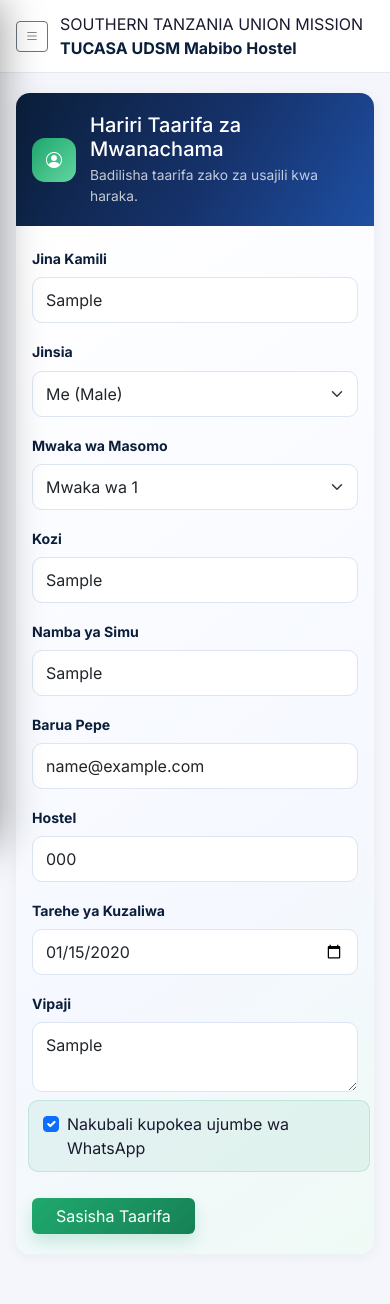
After one commit to mayungabuhalata2003-creator/TUCASA-UDMH, a Flask app: page /member/profile/edit in a window 390 px wide. The commit adds this page. Run offline with Flask 3, Linux system fonts and the light colour scheme; a user stored in the database is signed in; tables that the repository leaves empty hold one stand-in row (values such as "Sample post"); some libraries are stand-ins or nearby versions.

Commit message:
Add Tanzanian phone validation, duplicate email checks, member profile edit, approval status, and schema upgrades for member management.

```diff
--- a/app.py
+++ b/app.py
@@ -109,6 +109,17 @@ def _upgrade_existing_schema():
     if db.engine.dialect.name != "sqlite":
         return
     member_columns = {column["name"] for column in inspect(db.engine).get_columns("members")}
+    new_columns = {
+        "status": "ALTER TABLE members ADD COLUMN status VARCHAR(30) DEFAULT 'pending'",
+        "is_active": "ALTER TABLE members ADD COLUMN is_active BOOLEAN DEFAULT 1",
+        "photo_path": "ALTER TABLE members ADD COLUMN photo_path VARCHAR(500)",
+        "updated_at": "ALTER TABLE members ADD COLUMN updated_at DATETIME",
+    }
+    for name, sql in new_columns.items():
+        if name not in member_columns:
+            db.session.execute(text(sql))
+    db.session.commit()
+
     if "tarehe_ya_kuzaliwa" not in member_columns:
         db.session.execute(text("ALTER TABLE members ADD COLUMN tarehe_ya_kuzaliwa DATE"))
         db.session.commit()
--- a/forms.py
+++ b/forms.py
@@ -1,3 +1,5 @@
+import re
+
 from flask_wtf import FlaskForm
 from flask_wtf.file import FileField, FileAllowed
 from wtforms import (
@@ -9,7 +11,24 @@ from wtforms import (
     DateField,
     SubmitField,
 )
-from wtforms.validators import DataRequired, Email, Length, EqualTo, Optional
+from wtforms.validators import DataRequired, Email, Length, EqualTo, Optional, ValidationError
+
+
+def validate_tz_phone(form, field):
+    raw = (field.data or "").strip()
+    if not raw:
+        return
+
+    cleaned = re.sub(r"[\s\-\(\)]", "", raw)
+    if cleaned.startswith("+255"):
+        cleaned = "255" + cleaned[3:]
+    elif cleaned.startswith("0"):
+        cleaned = "255" + cleaned[1:]
+
+    if not re.fullmatch(r"255[67][0-9]{8}", cleaned):
+        raise ValidationError("Namba ya simu si sahihi. Mfano: 0712 345 678 au +255712345678")
+
+    field.data = cleaned
 
 
 class SignupForm(FlaskForm):
@@ -48,13 +67,17 @@ class MemberRegistrationForm(FlaskForm):
         validators=[DataRequired()],
     )
     kozi = StringField("Kozi", validators=[DataRequired(), Length(max=150)])
-    simu = StringField("Namba ya Simu", validators=[DataRequired(), Length(min=9, max=20)])
+    simu = StringField("Namba ya Simu", validators=[DataRequired(), Length(min=9, max=20), validate_tz_phone])
     email = StringField("Barua Pepe", validators=[DataRequired(), Email()])
     hostel = StringField("Hostel", validators=[DataRequired(), Length(max=100)])
     tarehe_ya_kuzaliwa = DateField("Tarehe ya Kuzaliwa", format="%Y-%m-%d", validators=[DataRequired(message="Tafadhali weka tarehe yako ya kuzaliwa")])
     vipaji = TextAreaField("Vipaji", validators=[Optional(), Length(max=255)])
     kukubali_whatsapp = BooleanField("Nakubali kupokea ujumbe wa WhatsApp")
     submit = SubmitField("Sajili")
+
+
+class MemberProfileForm(MemberRegistrationForm):
+    submit = SubmitField("Sasisha Taarifa")
 
 
 class AnnouncementForm(FlaskForm):
@@ -147,7 +170,7 @@ class ChoirMediaForm(FlaskForm):
     )
     description = TextAreaField("Maelezo", validators=[Optional()])
     external_url = StringField("Kiungo cha YouTube/Google Drive (hiari)", validators=[Optional(), Length(max=500)])
-    file = FileField("Faili la media (hiari)", validators=[Optional(), FileAllowed(["mp3", "wav", "m4a", "mp4", "mov", "avi", "pdf", "doc", "docx", "png", "jpg", "jpeg", "webp"], "Faili la media linaruhusiwa!")])
+    file = FileField("Faili la media (hiari)", validators=[Optional(), FileAllowed(["mp3", "wav", "m4a", "mp4", "mov", "avi", "pdf", "doc", "docx", "png", "jpg", "jpeg", "webp"], "Faili la media pekee linaruhusiwa!")])
     submit = SubmitField("Hifadhi Media")
 
 
--- a/models.py
+++ b/models.py
@@ -39,11 +39,16 @@ class Member(db.Model):
     mwaka = db.Column(db.String(20), nullable=False)  # Year of study
     kozi = db.Column(db.String(150), nullable=False)  # Course
     simu = db.Column(db.String(20), nullable=False)  # Phone
-    email = db.Column(db.String(150), nullable=False)
+    email = db.Column(db.String(150), nullable=False, index=True)
     hostel = db.Column(db.String(100), nullable=False)
     vipaji = db.Column(db.String(255), nullable=True)  # Talents
     tarehe_ya_kuzaliwa = db.Column(db.Date, nullable=True)
     kukubali_whatsapp = db.Column(db.Boolean, default=False)
+
+    status = db.Column(db.String(30), nullable=False, default="pending", index=True)
+    is_active = db.Column(db.Boolean, nullable=False, default=True)
+    photo_path = db.Column(db.String(500), nullable=True)
+    updated_at = db.Column(db.DateTime, default=datetime.utcnow, onupdate=datetime.utcnow)
     tarehe = db.Column(db.DateTime, default=datetime.utcnow)
 
     user = db.relationship("User", backref="member_profile")
--- a/routes/member.py
+++ b/routes/member.py
@@ -3,7 +3,7 @@ from flask_login import login_required, current_user
 
 from extensions import db
 from models import Member, Setting
-from forms import MemberRegistrationForm
+from forms import MemberRegistrationForm, MemberProfileForm
 
 member_bp = Blueprint("member", __name__)
 
@@ -22,6 +22,11 @@ def register():
         form.jina.data = current_user.jina
 
     if form.validate_on_submit():
+        email = form.email.data.lower().strip()
+        if Member.query.filter(db.func.lower(Member.email) == email).first():
+            flash("Barua pepe hii tayari imesajiliwa na mwanachama mwingine.", "danger")
+            return render_template("member_register.html", form=form)
+
         member = Member(
             user_id=current_user.id,
             jina=form.jina.data.strip(),
@@ -29,11 +34,13 @@ def register():
             mwaka=form.mwaka.data,
             kozi=form.kozi.data.strip(),
             simu=form.simu.data.strip(),
-            email=form.email.data.lower().strip(),
+            email=email,
             hostel=form.hostel.data.strip(),
             tarehe_ya_kuzaliwa=form.tarehe_ya_kuzaliwa.data,
             vipaji=form.vipaji.data.strip() if form.vipaji.data else "",
             kukubali_whatsapp=form.kukubali_whatsapp.data,
+            status="pending",
+            is_active=True,
         )
         db.session.add(member)
         db.session.commit()
@@ -43,8 +50,54 @@ def register():
     return render_template("member_register.html", form=form)
 
 
+@member_bp.route("/member/profile")
+@login_required
+def profile():
+    member = Member.query.filter_by(user_id=current_user.id).first()
+    if not member:
+        flash("Huna taarifa za mwanachama bado. Tafadhali jisajili kwanza.", "warning")
+        return redirect(url_for("member.register"))
+    return render_template("member_profile.html", member=member)
+
+
+@member_bp.route("/member/profile/edit", methods=["GET", "POST"])
+@login_required
+def edit_profile():
+    member = Member.query.filter_by(user_id=current_user.id).first()
+    if not member:
+        flash("Huna taarifa za mwanachama bado. Tafadhali jisajili kwanza.", "warning")
+        return redirect(url_for("member.register"))
+
+    form = MemberProfileForm(obj=member)
+    if form.validate_on_submit():
+        email = form.email.data.lower().strip()
+        if Member.query.filter(Member.email.ilike(email), Member.id != member.id).first():
+            flash("Barua pepe hii tayari imesajiliwa na mwanachama mwingine.", "danger")
+            return render_template("member_profile.html", form=form, member=member)
+
+        member.jina = form.jina.data.strip()
+        member.jinsia = form.jinsia.data
+        member.mwaka = form.mwaka.data
+        member.kozi = form.kozi.data.strip()
+        member.simu = form.simu.data.strip()
+        member.email = email
+        member.hostel = form.hostel.data.strip()
+        member.tarehe_ya_kuzaliwa = form.tarehe_ya_kuzaliwa.data
+        member.vipaji = form.vipaji.data.strip() if form.vipaji.data else ""
+        member.kukubali_whatsapp = form.kukubali_whatsapp.data
+        member.status = "pending" if member.status in (None, "") else member.status
+        member.updated_at = db.func.now()
+
+        db.session.commit()
+        flash("Taarifa zako zimebadilishwa.", "success")
+        return redirect(url_for("member.profile"))
+
+    return render_template("member_profile.html", form=form, member=member)
+
+
 @member_bp.route("/usajili/imefanikiwa")
 @login_required
 def success():
+    member = Member.query.filter_by(user_id=current_user.id).first()
     whatsapp_link = Setting.get("whatsapp_link", current_app.config["WHATSAPP_GROUP_LINK"])
-    return render_template("member_success.html", whatsapp_link=whatsapp_link)
+    return render_template("member_success.html", whatsapp_link=whatsapp_link, member=member)
--- /dev/null
+++ b/templates/member_profile.html
@@ -0,0 +1,72 @@
+{% extends "base.html" %}
+{% block title %}Hariri Taarifa za Mwanachama{% endblock %}
+{% block content %}
+<div class="registration-card card-tucasa">
+    <div class="registration-card-header">
+        <div class="registration-card-mark"><i class="bi bi-person-circle"></i></div>
+        <div>
+            <h5 class="mb-1">Hariri Taarifa za Mwanachama</h5>
+            <p class="mb-0">Badilisha taarifa zako za usajili kwa haraka.</p>
+        </div>
+    </div>
+
+    <div class="registration-card-body">
+        <form method="POST" novalidate>
+            {{ form.hidden_tag() }}
+            <div class="row g-3">
+                <div class="col-md-6">
+                    {{ form.jina.label(class="form-label") }}
+                    {{ form.jina(class="form-control" + (" is-invalid" if form.jina.errors else "")) }}
+                    {% for error in form.jina.errors %}<div class="invalid-feedback">{{ error }}</div>{% endfor %}
+                </div>
+                <div class="col-md-6">
+                    {{ form.jinsia.label(class="form-label") }}
+                    {{ form.jinsia(class="form-select" + (" is-invalid" if form.jinsia.errors else "")) }}
+                    {% for error in form.jinsia.errors %}<div class="invalid-feedback">{{ error }}</div>{% endfor %}
+                </div>
+                <div class="col-md-6">
+                    {{ form.mwaka.label(class="form-label") }}
+                    {{ form.mwaka(class="form-select" + (" is-invalid" if form.mwaka.errors else "")) }}
+                    {% for error in form.mwaka.errors %}<div class="invalid-feedback">{{ error }}</div>{% endfor %}
+                </div>
+                <div class="col-md-6">
+                    {{ form.kozi.label(class="form-label") }}
+                    {{ form.kozi(class="form-control" + (" is-invalid" if form.kozi.errors else "")) }}
+                    {% for error in form.kozi.errors %}<div class="invalid-feedback">{{ error }}</div>{% endfor %}
+                </div>
+                <div class="col-md-6">
+                    {{ form.simu.label(class="form-label") }}
+                    {{ form.simu(class="form-control" + (" is-invalid" if form.simu.errors else ""), placeholder="0712 345 678") }}
+                    {% for error in form.simu.errors %}<div class="invalid-feedback">{{ error }}</div>{% endfor %}
+                </div>
+                <div class="col-md-6">
+                    {{ form.email.label(class="form-label") }}
+                    {{ form.email(class="form-control" + (" is-invalid" if form.email.errors else "")) }}
+                    {% for error in form.email.errors %}<div class="invalid-feedback">{{ error }}</div>{% endfor %}
+                </div>
+                <div class="col-md-6">
+                    {{ form.hostel.label(class="form-label") }}
+                    {{ form.hostel(class="form-control" + (" is-invalid" if form.hostel.errors else "")) }}
+                    {% for error in form.hostel.errors %}<div class="invalid-feedback">{{ error }}</div>{% endfor %}
+                </div>
+                <div class="col-md-6">
+                    {{ form.tarehe_ya_kuzaliwa.label(class="form-label") }}
+                    {{ form.tarehe_ya_kuzaliwa(class="form-control" + (" is-invalid" if form.tarehe_ya_kuzaliwa.errors else ""), type="date") }}
+                    {% for error in form.tarehe_ya_kuzaliwa.errors %}<div class="invalid-feedback">{{ error }}</div>{% endfor %}
+                </div>
+                <div class="col-12">
+                    {{ form.vipaji.label(class="form-label") }}
+                    {{ form.vipaji(class="form-control" + (" is-invalid" if form.vipaji.errors else ""), rows="2") }}
+                    {% for error in form.vipaji.errors %}<div class="invalid-feedback">{{ error }}</div>{% endfor %}
+                </div>
+                <div class="col-12 form-check ms-1 mt-2">
+                    {{ form.kukubali_whatsapp(class="form-check-input") }}
+                    {{ form.kukubali_whatsapp.label(class="form-check-label") }}
+                </div>
+            </div>
+
+            {{ form.submit(class="btn btn-green btn mt-4 px-4") }}
+        </form>
+    </div>
+</div>
+{% endblock %}
```
Also changed, not shown: routes/admin.py (+14 -1 lines), templates/admin/members.html (+22 -4 lines), templates/member_success.html (+18 -3 lines).
